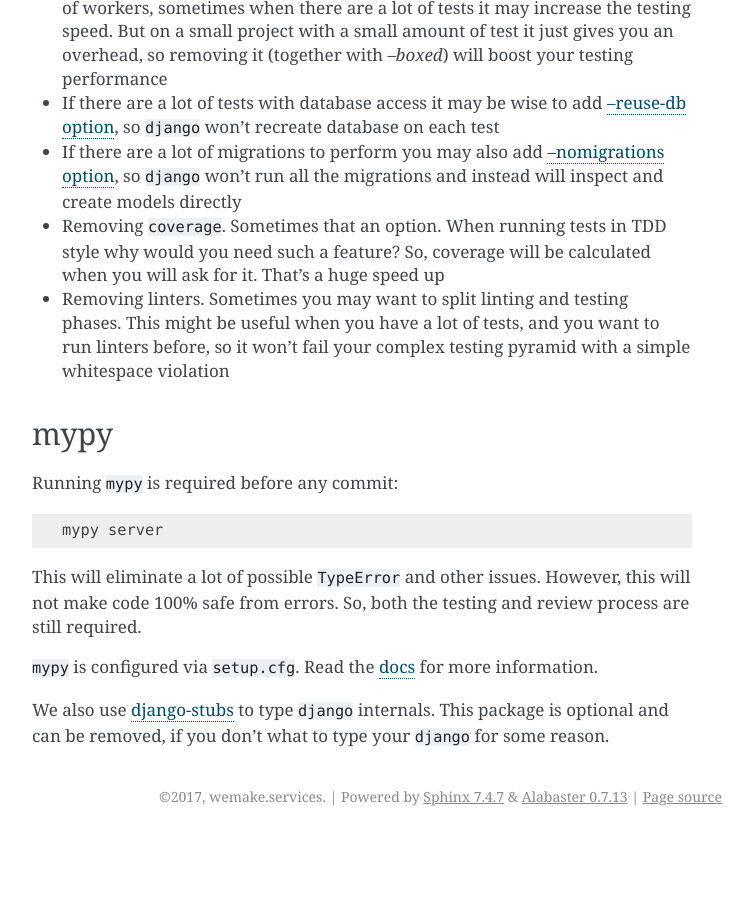
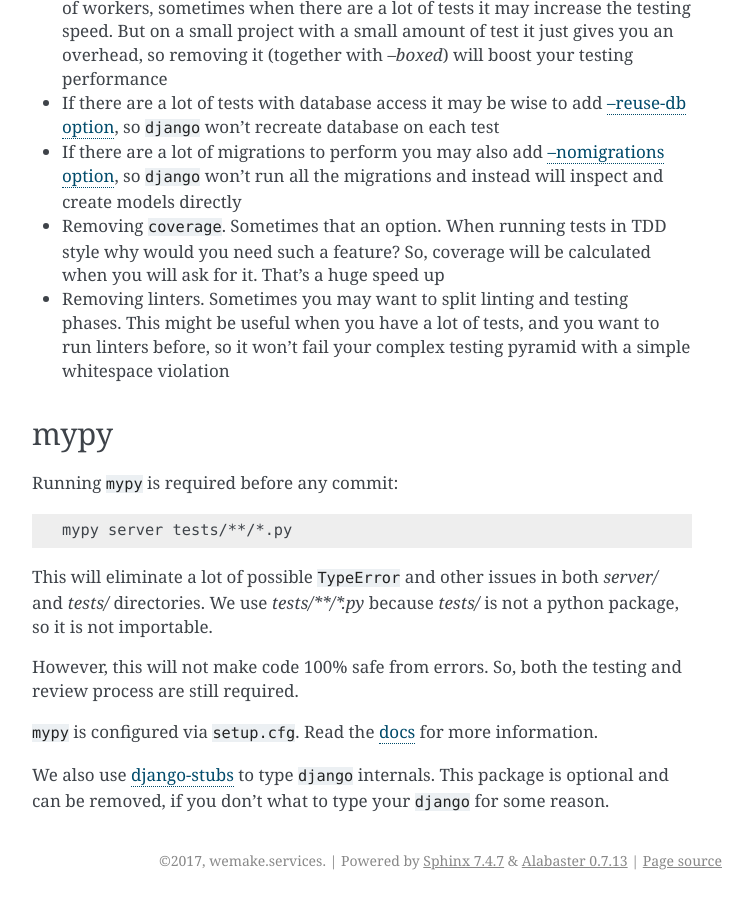
Before and after one commit to wemake-services/wemake-django-template, a Sphinx documentation site: the page built from {{cookiecutter.project_name}}/docs/pages/template/testing.rst, in a window 1280 px wide and 900 px high, scrolled down 1148 px. Shown: the whole window, without its empty margins (388-1141 px from the left). Built offline with Sphinx 7.4.7, drawn with Linux system fonts in a browser that asks for light colours; the version number is read from the project's files by our own code; before the commit the page ends 1984 px from its top, so only the background shows below that.

Commit message:
Closes #975, closes #1006

```diff
--- a/{{cookiecutter.project_name}}/docs/pages/template/testing.rst
+++ b/{{cookiecutter.project_name}}/docs/pages/template/testing.rst
@@ -91,9 +91,13 @@ Running ``mypy`` is required before any commit:
 
 .. code:: bash
 
-  mypy server
+  mypy server tests/**/*.py
 
-This will eliminate a lot of possible ``TypeError`` and other issues.
+This will eliminate a lot of possible ``TypeError`` and other issues
+in both `server/` and `tests/` directories.
+We use `tests/**/*.py` because `tests/` is not a python package,
+so it is not importable.
+
 However, this will not make code 100% safe from errors.
 So, both the testing and review process are still required.
 
```
Also changed, not shown: 4 other files.
